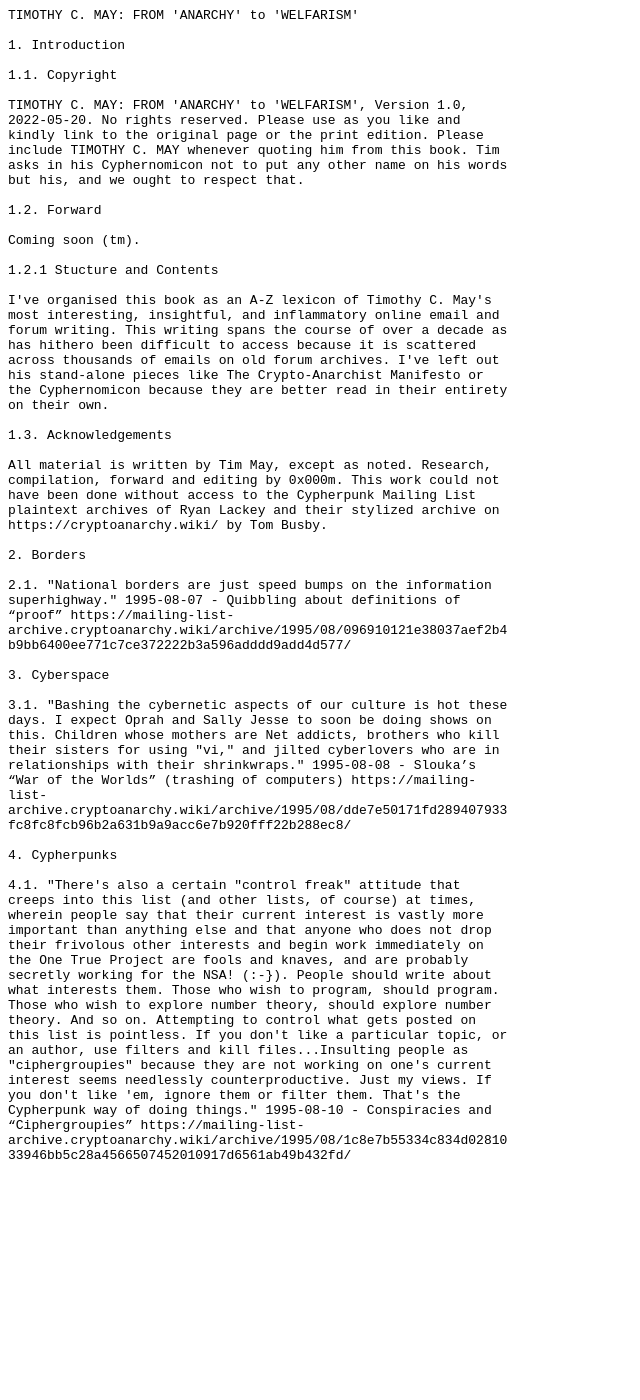
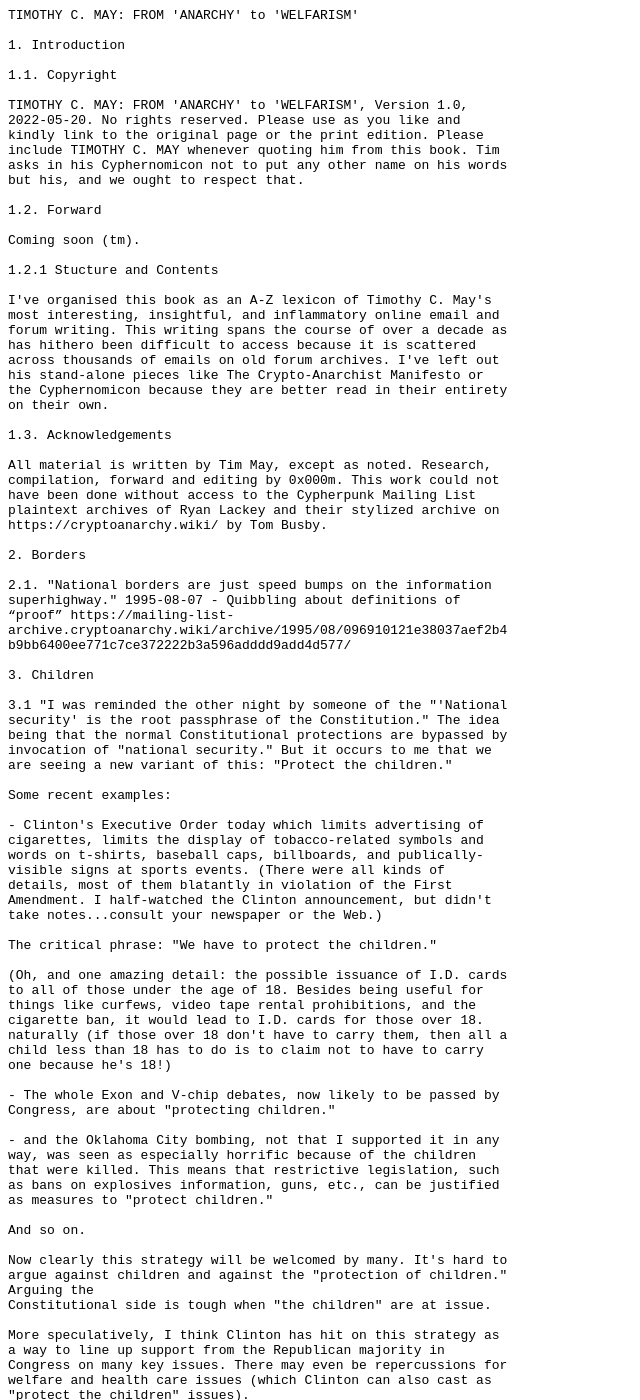
Before and after one commit to 0x000m/0x000m.github.io, a Jekyll site: the page built from _posts/2022-05-20-tim.md, in a window 1280 px wide and 1400 px high. Shown: the whole window, without its empty margins (0-640 px from the left). Built offline with Jekyll 4.4.1, drawn with Linux system fonts in a browser that asks for light colours; some of the changed text lies outside the part shown.

Commit message:
Update 2022-05-20-tim.md

```diff
--- a/_posts/2022-05-20-tim.md
+++ b/_posts/2022-05-20-tim.md
@@ -28,12 +28,37 @@
 
 2.1. "National borders are just speed bumps on the information superhighway." 1995-08-07 - Quibbling about definitions of “proof” https://mailing-list-archive.cryptoanarchy.wiki/archive/1995/08/096910121e38037aef2b4b9bb6400ee771c7ce372222b3a596adddd9add4d577/
 
-3. Cyberspace
+3. Children
 
-3.1. "Bashing the cybernetic aspects of our culture is hot these days. I expect Oprah and Sally Jesse to soon be doing shows on this. Children whose mothers are Net addicts, brothers who kill their sisters for using "vi," and jilted cyberlovers who are in relationships with their shrinkwraps." 1995-08-08 - Slouka’s “War of the Worlds” (trashing of computers) https://mailing-list-archive.cryptoanarchy.wiki/archive/1995/08/dde7e50171fd289407933fc8fc8fcb96b2a631b9a9acc6e7b920fff22b288ec8/
+3.1 "I was reminded the other night by someone of the "'National security' is the root passphrase of the Constitution." The idea being that the normal Constitutional protections are bypassed by invocation of "national security." But it occurs to me that we are seeing a new variant of this: "Protect the children."
 
-4. Cypherpunks
+Some recent examples:
 
-4.1. "There's also a certain "control freak" attitude that creeps into this list (and other lists, of course) at times, wherein people say that their current interest is vastly more important than anything else and that anyone who does not drop their frivolous other interests and begin work immediately on the One True Project are fools and knaves, and are probably secretly working for the NSA! (:-}). People should write about what interests them. Those who wish to program, should program. Those who wish to explore number theory, should explore number theory. And so on. Attempting to control what gets posted on this list is pointless. If you don't like a particular topic, or an author, use filters and kill files...Insulting people as "ciphergroupies" because they are not working on one's current interest seems needlessly counterproductive. Just my views. If you don't like 'em, ignore them or filter them. That's the Cypherpunk way of doing things." 1995-08-10 - Conspiracies and “Ciphergroupies” https://mailing-list-archive.cryptoanarchy.wiki/archive/1995/08/1c8e7b55334c834d0281033946bb5c28a4566507452010917d6561ab49b432fd/
+- Clinton's Executive Order today which limits advertising of cigarettes, limits the display of tobacco-related symbols and words on t-shirts, baseball caps, billboards, and publically-visible signs at sports events. (There were all kinds of details, most of them blatantly in violation of the First Amendment. I half-watched the Clinton announcement, but didn't take notes...consult your newspaper or the Web.)
+
+The critical phrase: "We have to protect the children."
+
+(Oh, and one amazing detail: the possible issuance of I.D. cards to all of those under the age of 18. Besides being useful for things like curfews, video tape rental prohibitions, and the cigarette ban, it would lead to I.D. cards for those over 18. naturally (if those over 18 don't have to carry them, then all a child less than 18 has to do is to claim not to have to carry one because he's 18!)
+
+- The whole Exon and V-chip debates, now likely to be passed by Congress, are about "protecting children."
+
+- and the Oklahoma City bombing, not that I supported it in any way, was seen as especially horrific because of the children that were killed. This means that restrictive legislation, such as bans on explosives information, guns, etc., can be justified as measures to "protect children."
+
+And so on.
+
+Now clearly this strategy will be welcomed by many. It's hard to argue against children and against the "protection of children." Arguing the
+Constitutional side is tough when "the children" are at issue.
+
+More speculatively, I think Clinton has hit on this strategy as a way to line up support from the Republican majority in Congress on many key issues. There may even be repercussions for welfare and health care issues (which Clinton can also cast as "protect the children" issues).
+
+The potential crypto relevance? Look for arguments about limiting access to strong crypto to be more heavily focussed on "pedophiles" and "pornographers." Look for calls to have a national I.D. card--which serves many State-needed purposes (and I don't mean in terms of Revelations). A national I.D. card could then be tied in to GAK/escrow systems. "We have to protect the children." 1995-08-11 - “Protect the children” as passphrase to Constitution https://mailing-list-archive.cryptoanarchy.wiki/archive/1995/08/97fd968e94dd433641337c754a893e695a13d37f8e5364fa7406598b8e01a48e/
+
+4. Cyberspace
+
+4.1. "Bashing the cybernetic aspects of our culture is hot these days. I expect Oprah and Sally Jesse to soon be doing shows on this. Children whose mothers are Net addicts, brothers who kill their sisters for using "vi," and jilted cyberlovers who are in relationships with their shrinkwraps." 1995-08-08 - Slouka’s “War of the Worlds” (trashing of computers) https://mailing-list-archive.cryptoanarchy.wiki/archive/1995/08/dde7e50171fd289407933fc8fc8fcb96b2a631b9a9acc6e7b920fff22b288ec8/
+
+5. Cypherpunks
+
+5.1. "There's also a certain "control freak" attitude that creeps into this list (and other lists, of course) at times, wherein people say that their current interest is vastly more important than anything else and that anyone who does not drop their frivolous other interests and begin work immediately on the One True Project are fools and knaves, and are probably secretly working for the NSA! (:-}). People should write about what interests them. Those who wish to program, should program. Those who wish to explore number theory, should explore number theory. And so on. Attempting to control what gets posted on this list is pointless. If you don't like a particular topic, or an author, use filters and kill files...Insulting people as "ciphergroupies" because they are not working on one's current interest seems needlessly counterproductive. Just my views. If you don't like 'em, ignore them or filter them. That's the Cypherpunk way of doing things." 1995-08-10 - Conspiracies and “Ciphergroupies” https://mailing-list-archive.cryptoanarchy.wiki/archive/1995/08/1c8e7b55334c834d0281033946bb5c28a4566507452010917d6561ab49b432fd/
 
 </pre>
```
